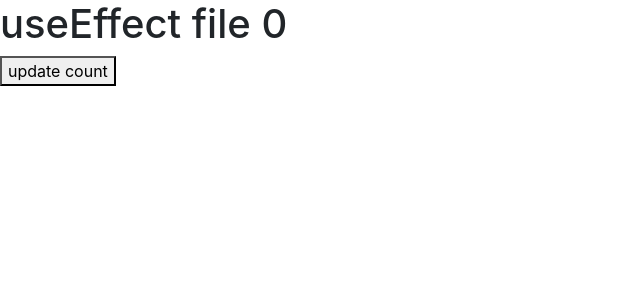
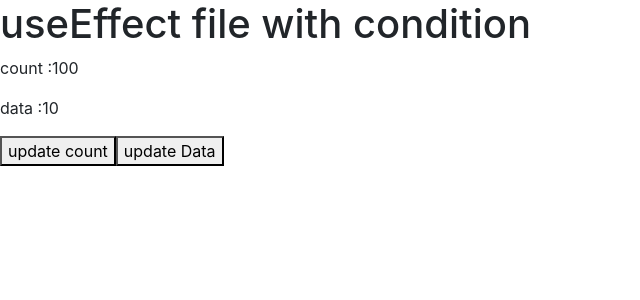
Before and after one commit to RAVIWITHGIT/React, a React (Create React App) app: page / in a window 1280 px wide. Shown: the top 300 px of the page, without its empty margins (0-640 px from the left). Built offline with nearby package versions, Linux system fonts and the light colour scheme.

Commit message:
update code

```diff
--- a/src/App.js
+++ b/src/App.js
@@ -1,12 +1,12 @@
 import React from 'react';
-import Tut29 from './tut29_useEffectBasic/tut29';
+import Tut30 from './tut30useEffect_withcondition/tut30';
 
 
 
 function App() {
 
   return (
-    <Tut29/>
+    <Tut30/>
   );
 }
 
--- /dev/null
+++ b/src/tut30useEffect_withcondition/tut30.js
@@ -0,0 +1,42 @@
+/*
+1. here we discuss about how controll useEffect
+2. mean i want run useEffect with specific condition
+*/
+
+import React, { useEffect, useState } from 'react'
+import Tut30PassProps from './tut30PassProps'
+
+const Tut30 = () => {
+
+    const [count,setcount] = useState(100)
+    const [data,setdata] = useState(10)
+
+    // run for all update
+    // useEffect(()=>{
+    //     console.log('run useeffect')
+    // })
+
+    // run specifc conditon
+    // useEffect(()=>{
+    //     alert('run for count')
+    // },[count])
+
+    // useEffect(()=>{
+    //     console.warn('run for data')
+    // },[data])
+  return (
+    <div>
+      <h1>useEffect file with condition</h1>
+      {/* <p>count : {count}</p>
+      <p>data : {data}</p> */}
+
+        {/* controle useEffect with props */}
+        <Tut30PassProps count={count} data={data}/>
+
+      <button onClick={()=>{setcount(count+1)}}>update count</button>
+      <button onClick={()=>{setdata(data+1)}}>update Data</button>
+    </div>
+  )
+}
+
+export default Tut30
--- /dev/null
+++ b/src/tut30useEffect_withcondition/tut30PassProps.js
@@ -0,0 +1,15 @@
+import React, { useEffect } from 'react'
+
+const Tut30PassProps = (props) => {
+    useEffect(()=>{
+        alert("run only update count")
+    },[props.count])
+  return (
+    <div>
+      <p>count :{props.count}</p>
+      <p>data :{props.data}</p>
+    </div>
+  )
+}
+
+export default Tut30PassProps
```
